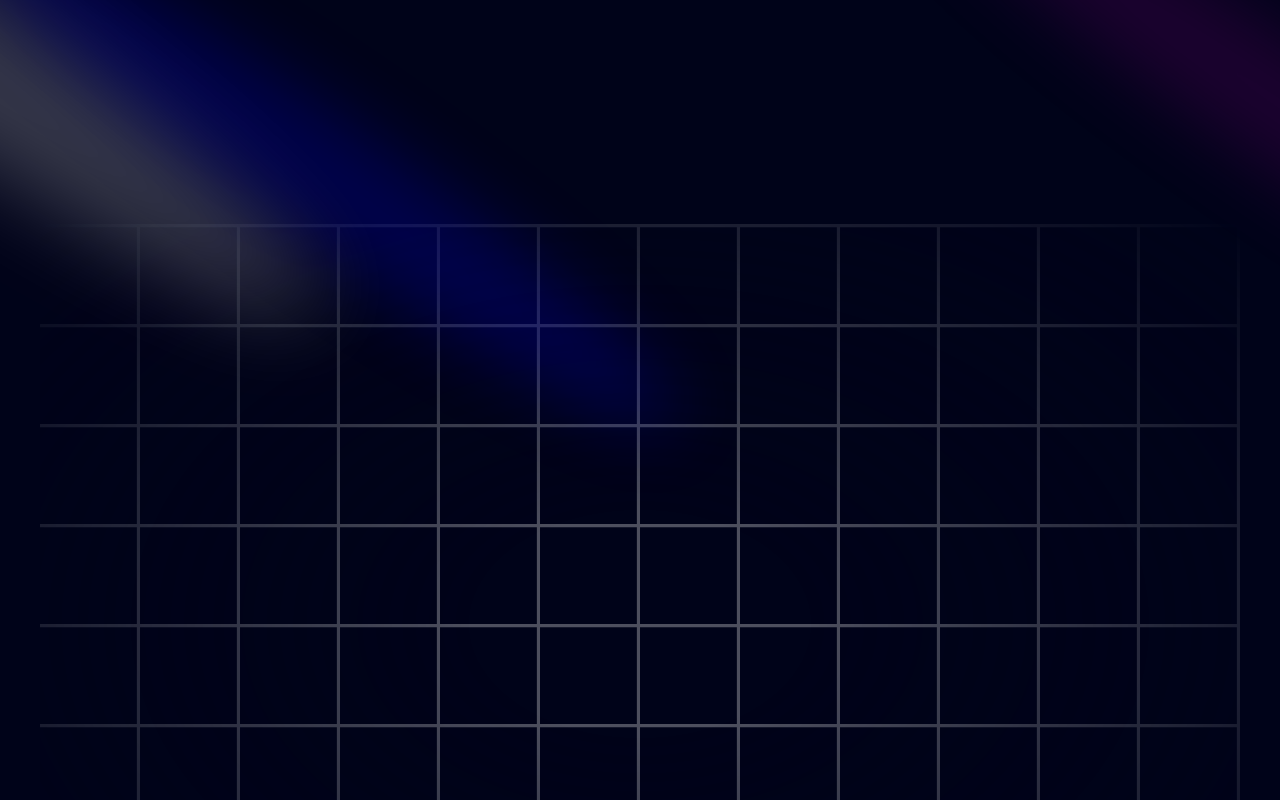
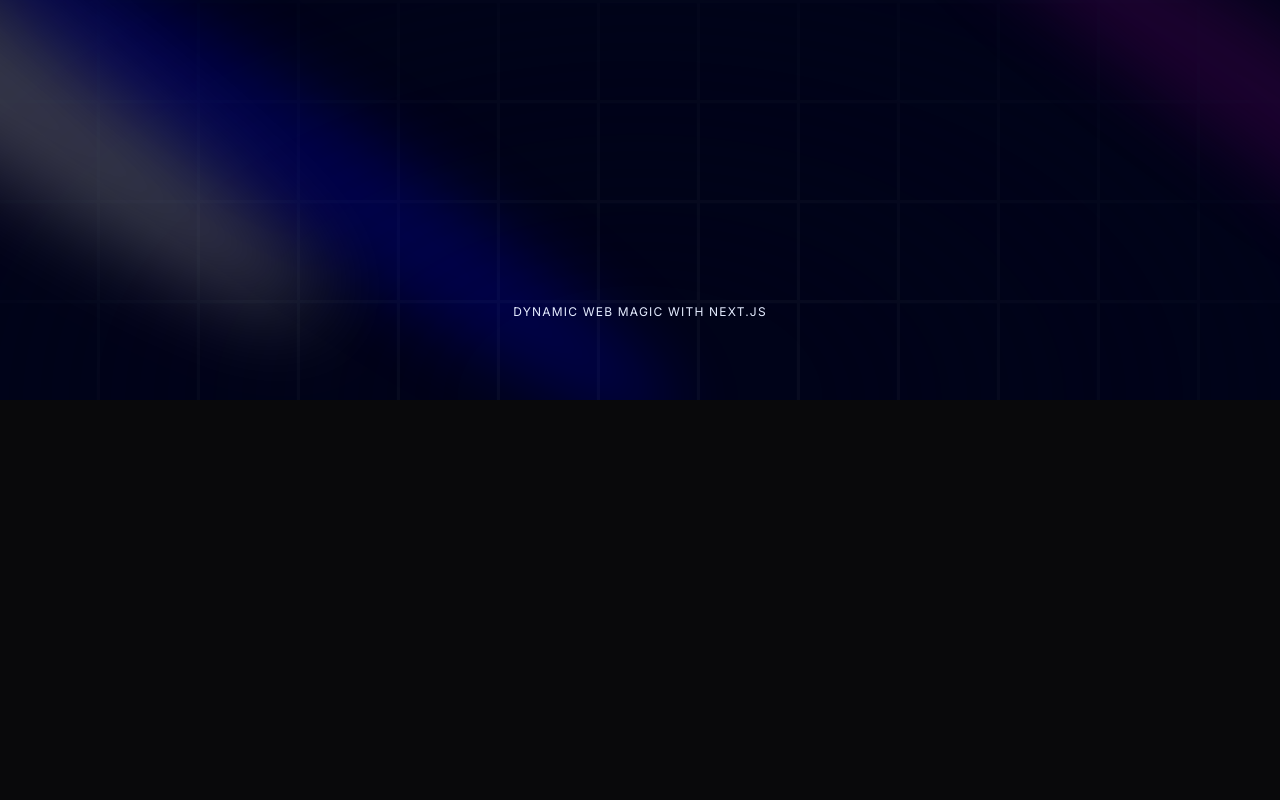
Before and after one commit to shreejai/next-portfolio, a Next.js app: page / in a window 1280 px wide. Shown: the top 800 px of the page. Built offline with nearby package versions, Linux system fonts and the light colour scheme.

Commit message:
sub heading

```diff
--- a/components/Hero.tsx
+++ b/components/Hero.tsx
@@ -11,10 +11,18 @@
       </div>
     </div>
 
-    <div className="h-screen w-full dark:bg-black-100 bg-white  dark:bg-grid-white/[0.3] bg-grid-black/[0.2] relative flex items-center justify-center">
+    <div className="h-screen w-full dark:bg-black-100 bg-white  dark:bg-grid-white/[0.03] bg-grid-black/[0.2] flex items-center justify-center absolute top-0 left-0">
 
       <div className="absolute pointer-events-none inset-0 flex items-center justify-center dark:bg-black-100 bg-white [mask-image:radial-gradient(ellipse_at_center,transparent_20%,black)]"/>
 
+    </div>
+
+    <div className='flex justify-center relative my-20 z-10'>
+      <div className='max-w-[89vw] md:max-w-2xl lg:max-w-[60vw] flex flex-col items-center justify-center'>
+        <h2 className='uppercase tracking-widest text-xs text-center text-blue-100 max-w-80'>
+          Dynamic Web Magic with Next.js
+        </h2>
+      </div>
     </div>
     </>
   )
```
